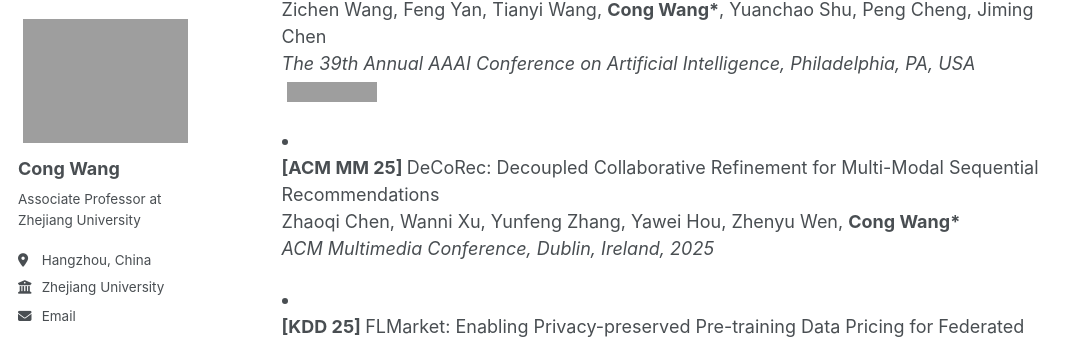
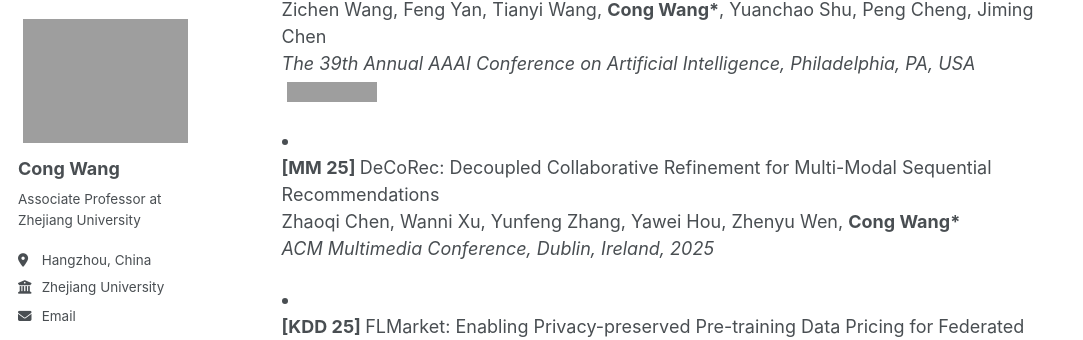
Before and after one commit to cwang-zju/cwang-zju.github.io, a Jekyll site: the page built from _pages/publications.md, in a window 1280 px wide and 1400 px high, scrolled down 775 px. Shown: the part 103-443 px from the top of the window, without its empty margins (0-1083 px from the left). Built offline with Jekyll 4.4.1, drawn with Linux system fonts in a browser that asks for light colours; some web fonts are replaced; some of the changed text lies outside the part shown; grey boxes are pictures that could not be loaded.

Commit message:
Update publications.md

```diff
--- a/_pages/publications.md
+++ b/_pages/publications.md
@@ -47,7 +47,7 @@
 
 <li>
 <p>
-<strong>[ACM MM 25] </strong>DeCoRec: Decoupled Collaborative Refinement for Multi-Modal Sequential Recommendations<br>
+<strong>[MM 25] </strong>DeCoRec: Decoupled Collaborative Refinement for Multi-Modal Sequential Recommendations<br>
 Zhaoqi Chen, Wanni Xu, Yunfeng Zhang, Yawei Hou, Zhenyu Wen, <strong>Cong Wang*</strong><br>
 <em>ACM Multimedia Conference, Dublin, Ireland, 2025</em>
 </p>
@@ -119,7 +119,7 @@
 
 <li>
 <p>
-<strong>[ACM MM 20] </strong>Gangsweep: Sweep out neural backdoors by gan<br>
+<strong>[MM 20] </strong>Gangsweep: Sweep out neural backdoors by gan<br>
 Liuwan Zhu, Rui Ning, <strong>Cong Wang</strong>, Chunsheng Xin, Hongyi Wu<br>
 <em>Proceedings of the 28th ACM International Conference on Multimedia, 2020</em>
 </p>
@@ -164,7 +164,7 @@
 
 <li>
 <p>
-<strong>[ACM MM 19] </strong>Close the Gap between Deep Learning and Mobile Intelligence by Incorporating Training in the Loop<br>
+<strong>[MM 19] </strong>Close the Gap between Deep Learning and Mobile Intelligence by Incorporating Training in the Loop<br>
 <strong>Cong Wang*</strong>, Yanru Xiao, Xing Gao, Li Li, Jun Wang<br>
 <em>Proceedings of the 27th ACM International Conference on Multimedia, 2019</em>
 </p>
```
